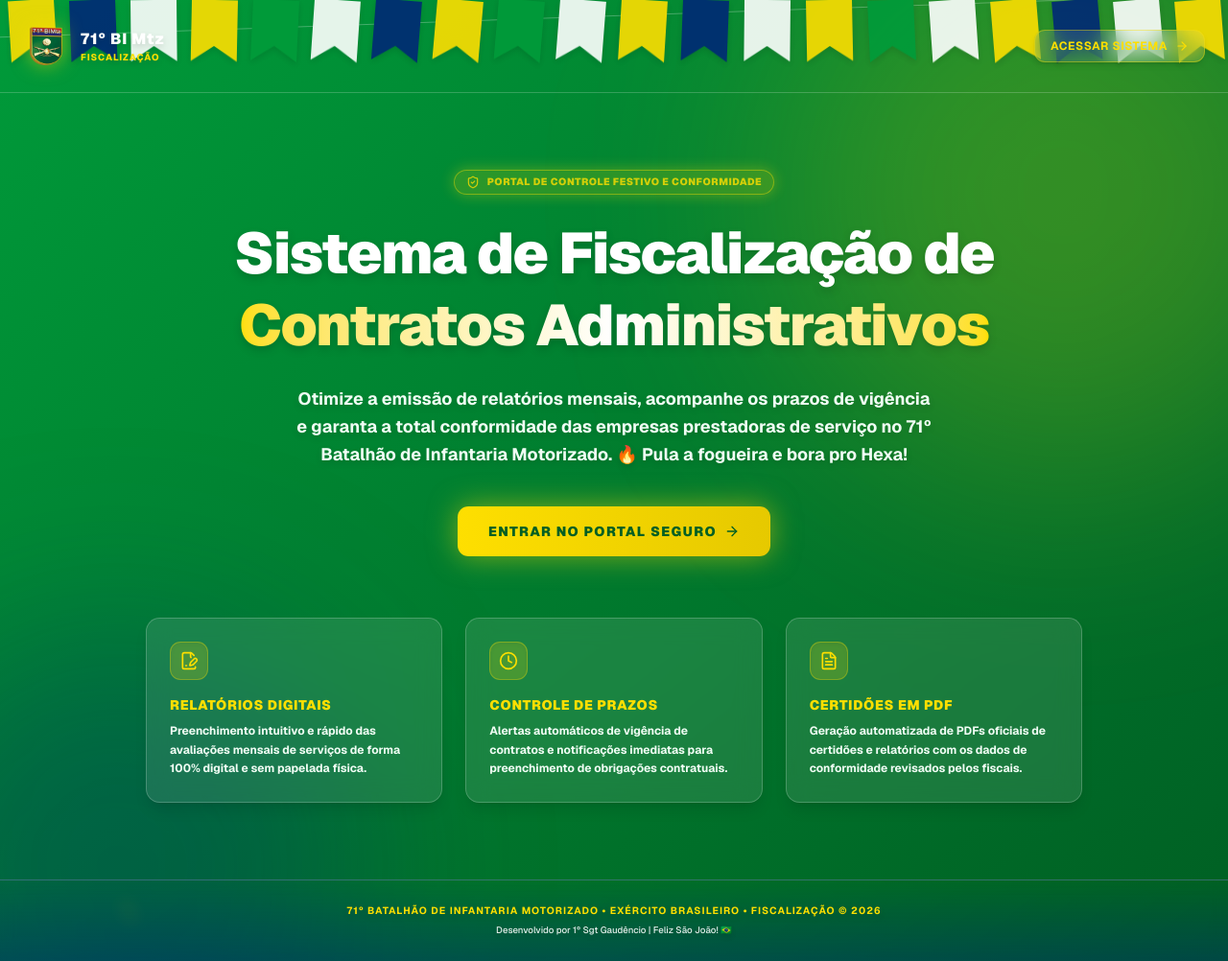
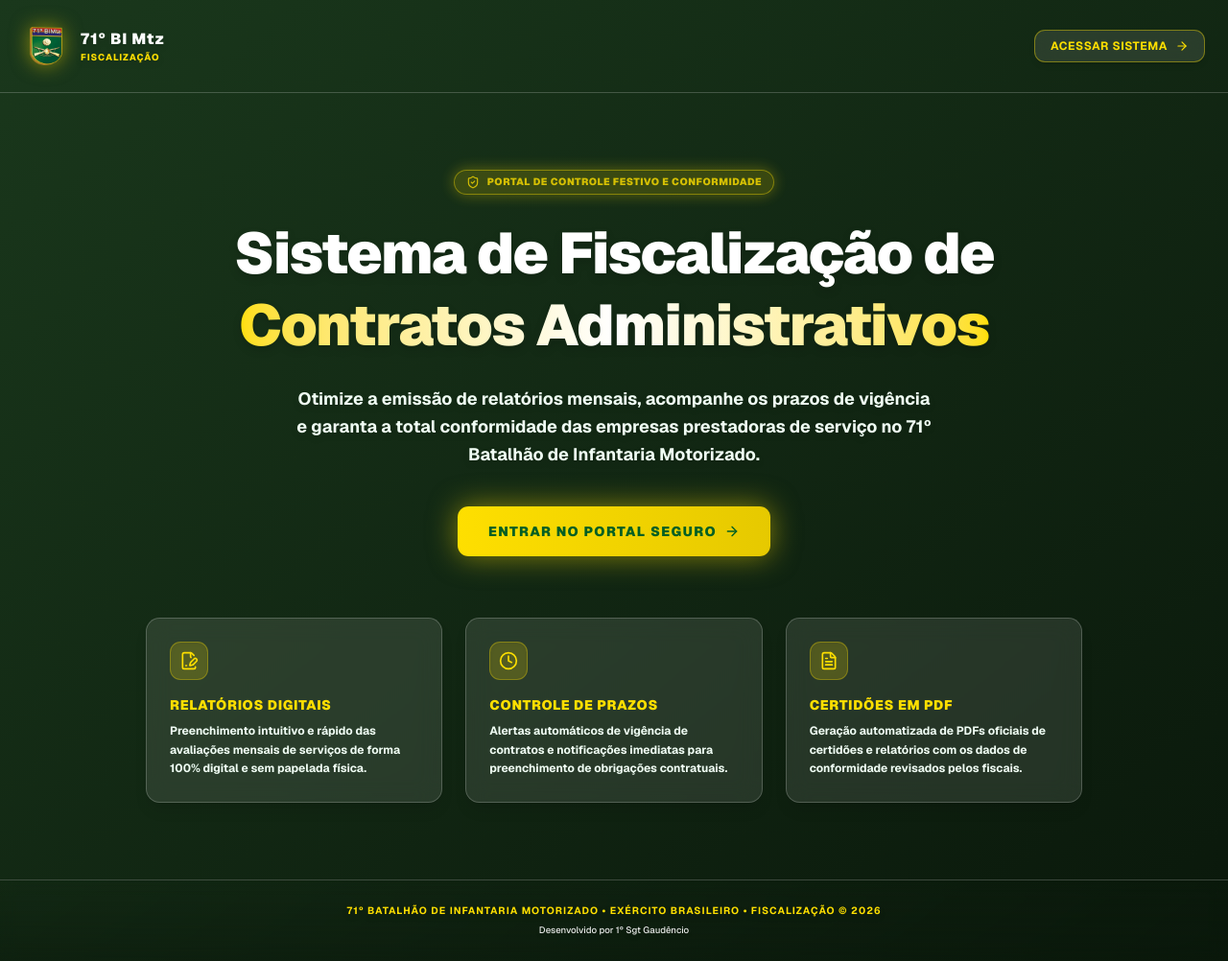
Before and after one commit to sgrfutimports/sistema-de-fiscalizacao-de-contratos, a Next.js app: page / in a window 1280 px wide. Shown: the whole page at 96% size. Built offline with nearby package versions, Linux system fonts and the light colour scheme.

Commit message:
style: remover tema comemorativo (festas juninas e copa do mundo) da pagina inicial e login

```diff
--- a/src/app/login/page.tsx
+++ b/src/app/login/page.tsx
@@ -2,51 +2,7 @@ import { LoginForm } from '@/components/auth/login-form'
 
 export default function LoginPage() {
   return (
-    <div className="flex min-h-screen flex-col items-center justify-center bg-gradient-to-br from-[#009b3a] to-[#005f23] p-4 sm:p-8 py-10 relative overflow-hidden">
-
-      {/* Luzes Vibrantes de Fundo - Copa do Mundo */}
-      <div className="absolute top-[-10%] left-[-10%] h-[600px] w-[600px] rounded-full bg-[#fedf00]/20 blur-[120px] pointer-events-none z-0" />
-      <div className="absolute bottom-[-20%] right-[-10%] h-[500px] w-[500px] rounded-full bg-[#002776]/30 blur-[100px] pointer-events-none z-0" />
-
-      {/* Confetes Flutuantes */}
-      <div className="absolute inset-0 z-0 pointer-events-none overflow-hidden">
-        {/* Confetes Amarelos */}
-        <div className="absolute left-[10%] bottom-0 w-3 h-6 bg-[#fedf00] opacity-80 animate-float-up" style={{ animationDelay: '0s', animationDuration: '6s' }} />
-        <div className="absolute left-[30%] bottom-0 w-4 h-4 rounded-full bg-[#fedf00] opacity-90 animate-float-up" style={{ animationDelay: '2s', animationDuration: '5s' }} />
-        <div className="absolute left-[50%] bottom-0 w-3 h-8 bg-[#fedf00] opacity-70 animate-float-up" style={{ animationDelay: '1s', animationDuration: '7s' }} />
-        <div className="absolute left-[70%] bottom-0 w-5 h-5 rounded-full bg-[#fedf00] opacity-80 animate-float-up" style={{ animationDelay: '4s', animationDuration: '4s' }} />
-        <div className="absolute left-[90%] bottom-0 w-2 h-6 bg-[#fedf00] opacity-90 animate-float-up" style={{ animationDelay: '3s', animationDuration: '6s' }} />
-
-        {/* Confetes Azuis */}
-        <div className="absolute left-[20%] bottom-0 w-4 h-4 bg-[#002776] opacity-80 animate-float-up" style={{ animationDelay: '1.5s', animationDuration: '5.5s' }} />
-        <div className="absolute left-[40%] bottom-0 w-3 h-3 rounded-full bg-[#002776] opacity-70 animate-float-up" style={{ animationDelay: '0.5s', animationDuration: '6.5s' }} />
-        <div className="absolute left-[60%] bottom-0 w-5 h-2 bg-[#002776] opacity-90 animate-float-up" style={{ animationDelay: '2.5s', animationDuration: '4.5s' }} />
-        <div className="absolute left-[80%] bottom-0 w-3 h-3 rounded-full bg-[#002776] opacity-80 animate-float-up" style={{ animationDelay: '3.5s', animationDuration: '5s' }} />
-
-        {/* Confetes Brancos */}
-        <div className="absolute left-[15%] bottom-0 w-2 h-2 rounded-full bg-white opacity-80 animate-float-up" style={{ animationDelay: '0.2s', animationDuration: '4s' }} />
-        <div className="absolute left-[45%] bottom-0 w-3 h-3 bg-white opacity-90 animate-float-up" style={{ animationDelay: '1.8s', animationDuration: '7s' }} />
-        <div className="absolute left-[75%] bottom-0 w-4 h-2 bg-white opacity-70 animate-float-up" style={{ animationDelay: '2.2s', animationDuration: '5s' }} />
-        <div className="absolute left-[85%] bottom-0 w-2 h-2 rounded-full bg-white opacity-80 animate-float-up" style={{ animationDelay: '4.5s', animationDuration: '6s' }} />
-      </div>
-
-      {/* Bandeirinhas de Festa Junina estilizadas (Verde, Amarelo, Azul, Branco) */}
-      <div className="absolute top-0 inset-x-0 h-24 overflow-hidden pointer-events-none z-10 flex justify-around opacity-90">
-        {/* Fio das bandeirinhas */}
-        <div className="absolute top-4 left-[-10%] right-[-10%] h-[1px] bg-white/30 transform rotate-[-2deg] z-0" />
-
-        {[
-          '#fedf00', '#002776', '#ffffff', '#fedf00', '#009b3a',
-          '#ffffff', '#002776', '#fedf00', '#009b3a', '#ffffff',
-          '#fedf00', '#002776', '#ffffff', '#fedf00'
-        ].map((color, i) => (
-          <div key={i} className={`relative w-12 h-16 origin-top animate-sway`} style={{ animationDelay: `${i * 0.15}s` }}>
-            <svg viewBox="0 0 100 120" preserveAspectRatio="none" className="w-full h-full drop-shadow-md">
-              <path d="M0,0 L100,0 L100,120 L50,90 L0,120 Z" fill={color} />
-            </svg>
-          </div>
-        ))}
-      </div>
+    <div className="flex min-h-screen flex-col items-center justify-center bg-gradient-to-br from-[#1a381c] to-[#0a180b] p-4 sm:p-8 py-10 relative overflow-hidden">
 
       <div className="relative z-50 w-full flex flex-col items-center justify-center gap-6 mt-10">
         <div style={{
@@ -62,9 +18,6 @@ export default function LoginPage() {
 
       <div className="z-10 mt-12 text-center text-sm text-green-100/90 drop-shadow-md font-medium">
         <p>Exército Brasileiro - 71º Batalhão de Infantaria Motorizado</p>
-        <p className="mt-1 flex items-center justify-center gap-2">
-          <span>🔥</span> Feliz São João e Rumo ao Hexa! <span>🇧🇷</span>
-        </p>
       </div>
     </div>
   )
--- a/src/app/page.tsx
+++ b/src/app/page.tsx
@@ -3,50 +3,7 @@ import { FileSignature, ShieldCheck, Clock, FileText, ArrowRight } from 'lucide-
 
 export default function WelcomePage() {
   return (
-    <div className="min-h-screen bg-gradient-to-br from-[#009b3a] to-[#005f23] text-white relative overflow-hidden font-sans flex flex-col justify-between">
-
-      {/* Luzes Vibrantes de Fundo - Copa do Mundo */}
-      <div className="absolute top-[-10%] right-[-10%] h-[600px] w-[600px] rounded-full bg-[#fedf00]/20 blur-[120px] pointer-events-none z-0" />
-      <div className="absolute bottom-[-15%] left-[-10%] h-[500px] w-[500px] rounded-full bg-[#002776]/30 blur-[100px] pointer-events-none z-0" />
-
-      {/* Confetes Flutuantes */}
-      <div className="absolute inset-0 z-0 pointer-events-none overflow-hidden">
-        {/* Confetes Amarelos */}
-        <div className="absolute left-[10%] bottom-0 w-3 h-6 bg-[#fedf00] opacity-80 animate-float-up" style={{ animationDelay: '0s', animationDuration: '6s' }} />
-        <div className="absolute left-[30%] bottom-0 w-4 h-4 rounded-full bg-[#fedf00] opacity-90 animate-float-up" style={{ animationDelay: '2s', animationDuration: '5s' }} />
-        <div className="absolute left-[50%] bottom-0 w-3 h-8 bg-[#fedf00] opacity-70 animate-float-up" style={{ animationDelay: '1s', animationDuration: '7s' }} />
-        <div className="absolute left-[70%] bottom-0 w-5 h-5 rounded-full bg-[#fedf00] opacity-80 animate-float-up" style={{ animationDelay: '4s', animationDuration: '4s' }} />
-        <div className="absolute left-[90%] bottom-0 w-2 h-6 bg-[#fedf00] opacity-90 animate-float-up" style={{ animationDelay: '3s', animationDuration: '6s' }} />
-
-        {/* Confetes Azuis */}
-        <div className="absolute left-[20%] bottom-0 w-4 h-4 bg-[#002776] opacity-80 animate-float-up" style={{ animationDelay: '1.5s', animationDuration: '5.5s' }} />
-        <div className="absolute left-[40%] bottom-0 w-3 h-3 rounded-full bg-[#002776] opacity-70 animate-float-up" style={{ animationDelay: '0.5s', animationDuration: '6.5s' }} />
-        <div className="absolute left-[60%] bottom-0 w-5 h-2 bg-[#002776] opacity-90 animate-float-up" style={{ animationDelay: '2.5s', animationDuration: '4.5s' }} />
-        <div className="absolute left-[80%] bottom-0 w-3 h-3 rounded-full bg-[#002776] opacity-80 animate-float-up" style={{ animationDelay: '3.5s', animationDuration: '5s' }} />
-
-        {/* Confetes Brancos */}
-        <div className="absolute left-[15%] bottom-0 w-2 h-2 rounded-full bg-white opacity-80 animate-float-up" style={{ animationDelay: '0.2s', animationDuration: '4s' }} />
-        <div className="absolute left-[45%] bottom-0 w-3 h-3 bg-white opacity-90 animate-float-up" style={{ animationDelay: '1.8s', animationDuration: '7s' }} />
-        <div className="absolute left-[75%] bottom-0 w-4 h-2 bg-white opacity-70 animate-float-up" style={{ animationDelay: '2.2s', animationDuration: '5s' }} />
-        <div className="absolute left-[85%] bottom-0 w-2 h-2 rounded-full bg-white opacity-80 animate-float-up" style={{ animationDelay: '4.5s', animationDuration: '6s' }} />
-      </div>
-
-      {/* Bandeirinhas de Festa Junina estilizadas */}
-      <div className="absolute top-0 inset-x-0 h-24 overflow-hidden pointer-events-none z-10 flex justify-around opacity-90">
-        <div className="absolute top-4 left-[-10%] right-[-10%] h-[1px] bg-white/30 transform rotate-[-2deg] z-0" />
-        {[
-          '#fedf00', '#002776', '#ffffff', '#fedf00', '#009b3a',
-          '#ffffff', '#002776', '#fedf00', '#009b3a', '#ffffff',
-          '#fedf00', '#002776', '#ffffff', '#fedf00', '#009b3a',
-          '#ffffff', '#fedf00', '#002776', '#ffffff', '#fedf00'
-        ].map((color, i) => (
-          <div key={i} className={`relative w-8 sm:w-12 h-12 sm:h-16 origin-top animate-sway`} style={{ animationDelay: `${i * 0.15}s` }}>
-            <svg viewBox="0 0 100 120" preserveAspectRatio="none" className="w-full h-full drop-shadow-md">
-              <path d="M0,0 L100,0 L100,120 L50,90 L0,120 Z" fill={color} />
-            </svg>
-          </div>
-        ))}
-      </div>
+    <div className="min-h-screen bg-gradient-to-br from-[#1a381c] to-[#0a180b] text-white relative overflow-hidden font-sans flex flex-col justify-between">
 
       {/* Header com Identificação do Batalhão */}
       <header className="relative z-10 w-full max-w-7xl mx-auto px-6 py-6 flex items-center justify-between border-b border-white/20 mt-16 sm:mt-0">
@@ -86,7 +43,7 @@ export default function WelcomePage() {
 
         {/* Subhead */}
         <p className="text-green-50 text-sm sm:text-lg max-w-2xl leading-relaxed mb-10 font-bold drop-shadow-md">
-          Otimize a emissão de relatórios mensais, acompanhe os prazos de vigência e garanta a total conformidade das empresas prestadoras de serviço no 71º Batalhão de Infantaria Motorizado. 🔥 Pula a fogueira e bora pro Hexa!
+          Otimize a emissão de relatórios mensais, acompanhe os prazos de vigência e garanta a total conformidade das empresas prestadoras de serviço no 71º Batalhão de Infantaria Motorizado.
         </p>
 
         {/* Primary CTA Buttons */}
@@ -141,9 +98,9 @@ export default function WelcomePage() {
       </main>
 
       {/* Footer */}
-      <footer className="relative z-10 w-full text-center py-6 border-t border-white/20 text-[0.65rem] text-[#fedf00] font-bold uppercase tracking-widest bg-gradient-to-t from-[#002776]/40 to-transparent flex flex-col items-center justify-center gap-1.5 px-6 backdrop-blur-sm">
+      <footer className="relative z-10 w-full text-center py-6 border-t border-white/20 text-[0.65rem] text-[#fedf00] font-bold uppercase tracking-widest bg-gradient-to-t from-[#0a180b]/40 to-transparent flex flex-col items-center justify-center gap-1.5 px-6 backdrop-blur-sm">
         <span className="drop-shadow-md">71º Batalhão de Infantaria Motorizado &bull; Exército Brasileiro &bull; Fiscalização &copy; {new Date().getFullYear()}</span>
-        <span className="text-white font-medium normal-case tracking-normal text-[0.6rem] opacity-90 drop-shadow-md">Desenvolvido por 1º Sgt Gaudêncio | Feliz São João! 🇧🇷</span>
+        <span className="text-white font-medium normal-case tracking-normal text-[0.6rem] opacity-90 drop-shadow-md">Desenvolvido por 1º Sgt Gaudêncio</span>
       </footer>
 
     </div>
```
